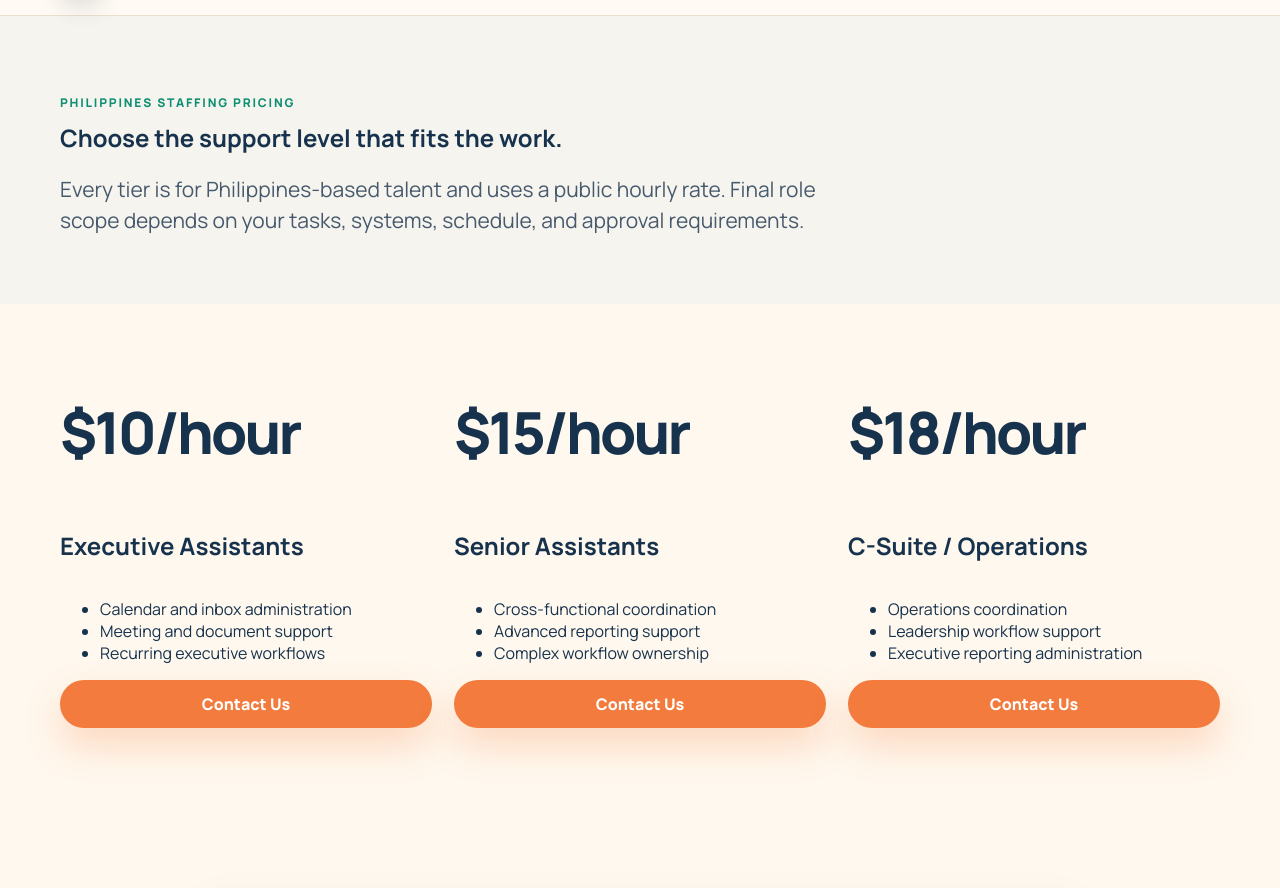
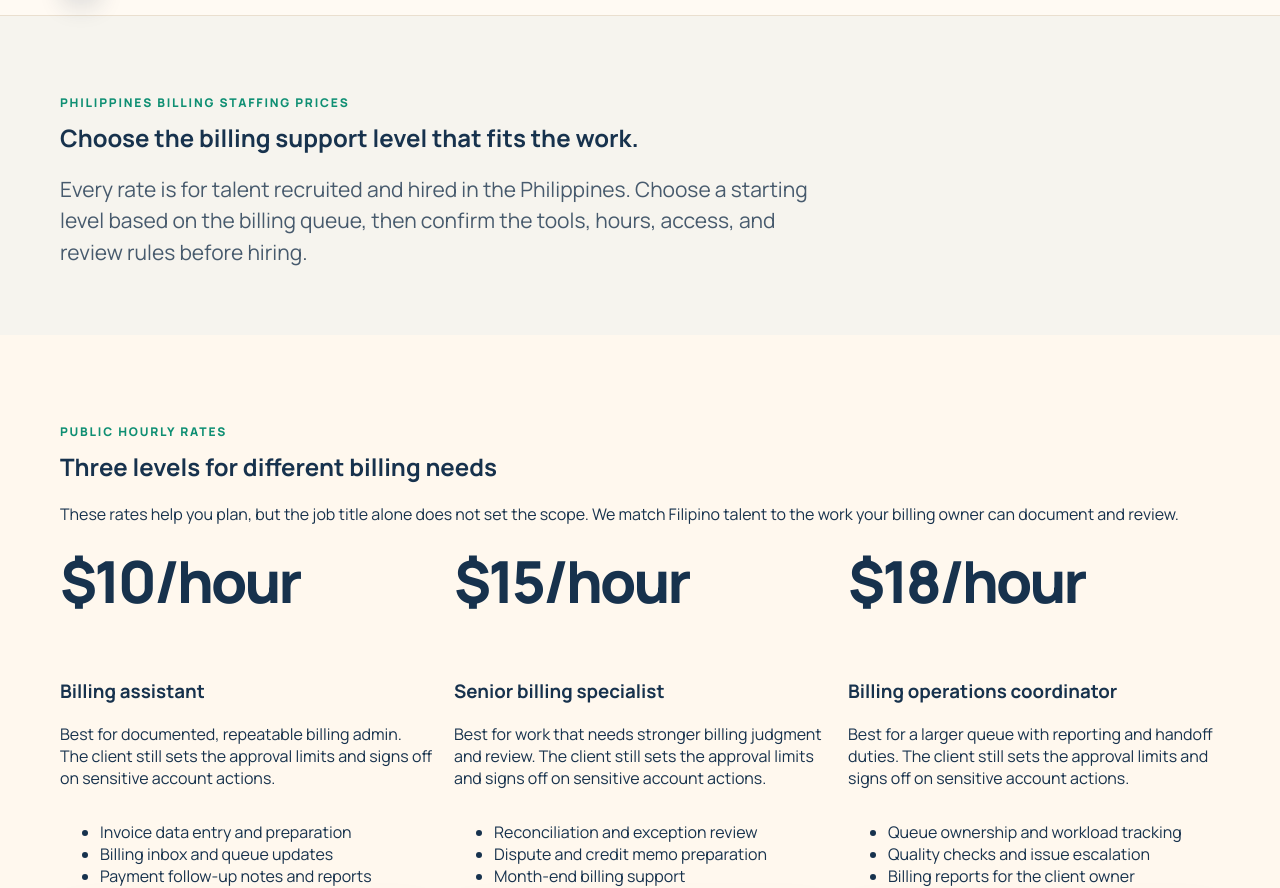
Before and after one commit to coolifystealthagents/outsourcedbillingservices, a Next.js app: page /pricing in a window 1280 px wide. Shown: the part 61-949 px from the top of the page. Built offline with nearby package versions, Linux system fonts and the light colour scheme.

Commit message:
Improve billing staffing pricing page

```diff
--- a/app/pricing/page.tsx
+++ b/app/pricing/page.tsx
@@ -1,3 +1,138 @@
-import {Header,Footer,CTA} from '../components'; import {site} from '../data'; export const metadata={title:`Pricing | ${site.brand}`,description:'Public hourly pricing for Philippines-based assistant staffing.'};
-const tiers=[{price:'$10/hour',name:'Executive Assistants',items:['Calendar and inbox administration','Meeting and document support','Recurring executive workflows']},{price:'$15/hour',name:'Senior Assistants',items:['Cross-functional coordination','Advanced reporting support','Complex workflow ownership']},{price:'$18/hour',name:'C-Suite / Operations',items:['Operations coordination','Leadership workflow support','Executive reporting administration']}];
-export default function Pricing(){return <><Header/><main><section className="architecture-hero"><div className="container"><p className="eyebrow">Philippines staffing pricing</p><h1>Choose the support level that fits the work.</h1><p className="lead">Every tier is for Philippines-based talent and uses a public hourly rate. Final role scope depends on your tasks, systems, schedule, and approval requirements.</p></div></section><section className="section"><div className="container pricing-grid">{tiers.map(t=><article className="card price-card" key={t.price}><p className="price">{t.price}</p><h2>{t.name}</h2><ul>{t.items.map(i=><li key={i}>{i}</li>)}</ul><a className="btn primary" href="/contact">Contact Us</a></article>)}</div></section><CTA/></main><Footer/></>}
+import type { Metadata } from 'next';
+import { Header, Footer, CTA } from '../components';
+import { site } from '../data';
+
+const canonicalUrl = 'https://outsourcedbillingservices.com/pricing';
+
+export const metadata: Metadata = {
+  title: 'Pricing',
+  description: 'Compare public hourly rates for Filipino billing assistants, senior billing specialists, and billing operations coordinators.',
+  alternates: { canonical: canonicalUrl },
+  openGraph: {
+    title: 'Filipino billing staff pricing',
+    description: 'Public hourly rates for Philippines-based billing staff, with clear task scope and client approval limits.',
+    url: canonicalUrl,
+    type: 'website',
+  },
+};
+
+const tiers = [
+  {
+    price: 10,
+    name: 'Billing assistant',
+    fit: 'Best for documented, repeatable billing admin.',
+    items: ['Invoice data entry and preparation', 'Billing inbox and queue updates', 'Payment follow-up notes and reports'],
+  },
+  {
+    price: 15,
+    name: 'Senior billing specialist',
+    fit: 'Best for work that needs stronger billing judgment and review.',
+    items: ['Reconciliation and exception review', 'Dispute and credit memo preparation', 'Month-end billing support'],
+  },
+  {
+    price: 18,
+    name: 'Billing operations coordinator',
+    fit: 'Best for a larger queue with reporting and handoff duties.',
+    items: ['Queue ownership and workload tracking', 'Quality checks and issue escalation', 'Billing reports for the client owner'],
+  },
+] as const;
+
+const pricingSchema = {
+  '@context': 'https://schema.org',
+  '@type': 'Service',
+  '@id': `${canonicalUrl}#service`,
+  name: 'Philippines-based billing staffing',
+  url: canonicalUrl,
+  description: 'Hourly staffing for Filipino billing assistants, senior billing specialists, and billing operations coordinators.',
+  provider: {
+    '@type': 'Organization',
+    name: site.brand,
+    url: 'https://outsourcedbillingservices.com',
+  },
+  areaServed: {
+    '@type': 'Country',
+    name: 'Philippines',
+  },
+  hasOfferCatalog: {
+    '@type': 'OfferCatalog',
+    name: 'Billing staffing rates',
+    itemListElement: tiers.map((tier) => ({
+      '@type': 'Offer',
+      name: tier.name,
+      price: tier.price,
+      priceCurrency: 'USD',
+      unitText: 'HOUR',
+      itemOffered: {
+        '@type': 'Service',
+        name: `${tier.name} staffing from the Philippines`,
+        description: tier.fit,
+      },
+    })),
+  },
+};
+
+const breadcrumbSchema = {
+  '@context': 'https://schema.org',
+  '@type': 'BreadcrumbList',
+  itemListElement: [
+    { '@type': 'ListItem', position: 1, name: 'Home', item: 'https://outsourcedbillingservices.com' },
+    { '@type': 'ListItem', position: 2, name: 'Pricing', item: canonicalUrl },
+  ],
+};
+
+export default function Pricing() {
+  return (
+    <>
+      <Header />
+      <main>
+        <section className="architecture-hero">
+          <div className="container">
+            <p className="eyebrow">Philippines billing staffing prices</p>
+            <h1>Choose the billing support level that fits the work.</h1>
+            <p className="lead">
+              Every rate is for talent recruited and hired in the Philippines. Choose a starting level based on the billing queue, then confirm the tools, hours, access, and review rules before hiring.
+            </p>
+          </div>
+        </section>
+
+        <section className="section" aria-labelledby="pricing-levels">
+          <div className="container">
+            <div className="section-head">
+              <p className="eyebrow">Public hourly rates</p>
+              <h2 id="pricing-levels">Three levels for different billing needs</h2>
+              <p>
+                These rates help you plan, but the job title alone does not set the scope. We match Filipino talent to the work your billing owner can document and review.
+              </p>
+            </div>
+            <div className="pricing-grid">
+              {tiers.map((tier) => (
+                <article className="card price-card" key={tier.name}>
+                  <p className="price">${tier.price}/hour</p>
+                  <h3>{tier.name}</h3>
+                  <p>{tier.fit} The client still sets the approval limits and signs off on sensitive account actions.</p>
+                  <ul>{tier.items.map((item) => <li key={item}>{item}</li>)}</ul>
+                  <a className="btn primary" href="/contact">Discuss this level</a>
+                </article>
+              ))}
+            </div>
+          </div>
+        </section>
+
+        <section className="section alt" aria-labelledby="owner-controls">
+          <div className="container support-strip">
+            <h2 id="owner-controls">Your team keeps the billing decisions</h2>
+            <p>
+              Filipino billing staff can prepare records, update queues, and flag exceptions. Your designated owner approves credits, refunds, write-offs, payment changes, and unusual account actions.
+            </p>
+            <a className="text-link" href="/services">See the billing work we cover</a>
+          </div>
+        </section>
+
+        <CTA />
+        <script type="application/ld+json" dangerouslySetInnerHTML={{ __html: JSON.stringify(pricingSchema) }} />
+        <script type="application/ld+json" dangerouslySetInnerHTML={{ __html: JSON.stringify(breadcrumbSchema) }} />
+      </main>
+      <Footer />
+    </>
+  );
+}
```
